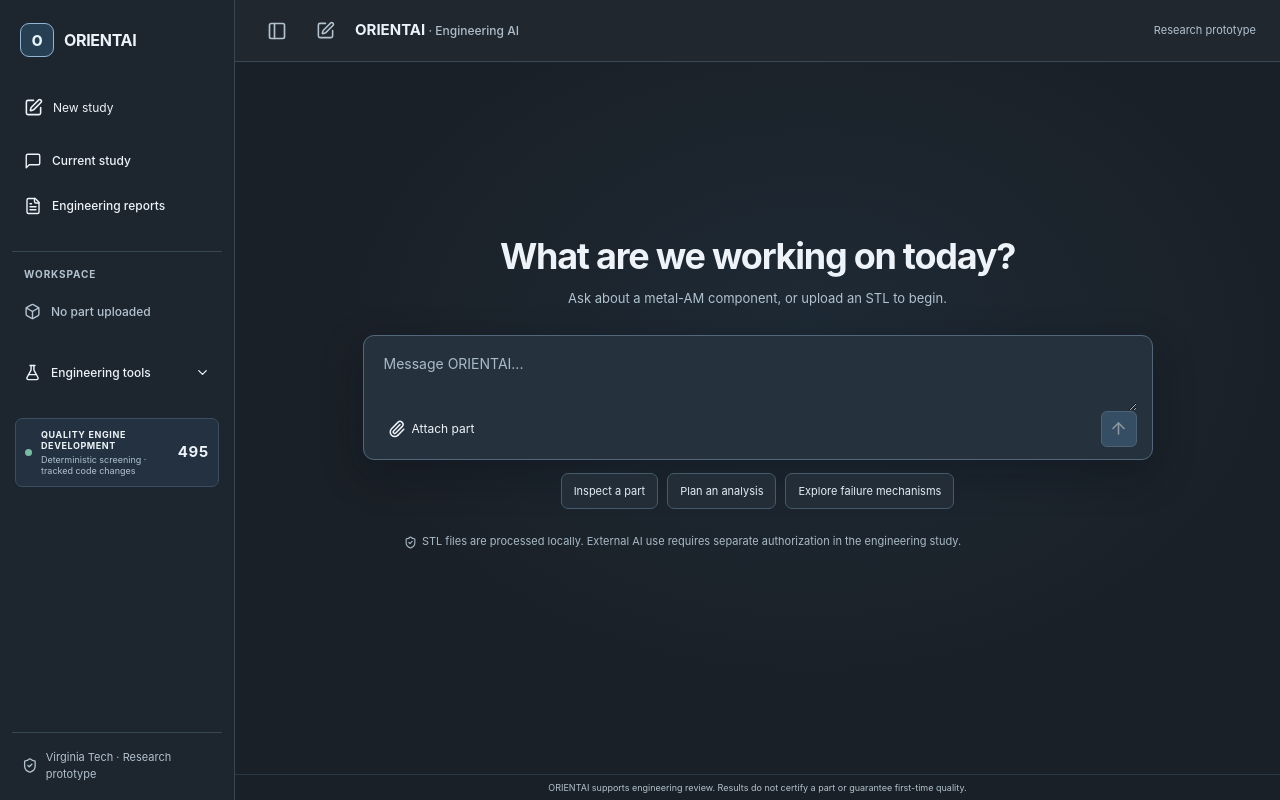
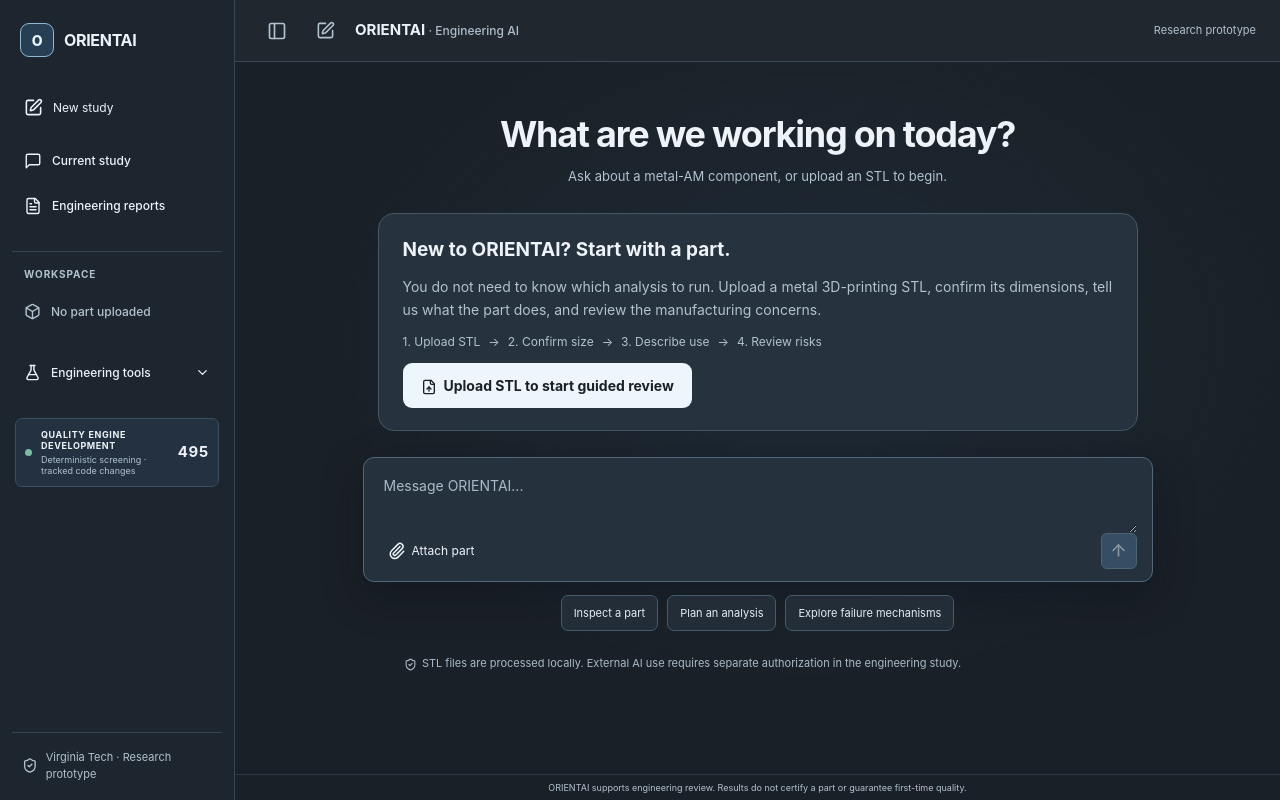
Before and after one commit to Wickey23/boeing-vt-am-first-time-quality, a Next.js app: page / in a window 1280 px wide. Built offline with nearby package versions, Linux system fonts and the light colour scheme.

Commit message:
feat(ux): make guided STL upload the primary landing-page action

```diff
--- a/components/v2/ChatLanding.tsx
+++ b/components/v2/ChatLanding.tsx
@@ -43,6 +43,13 @@ export default function ChatLanding(){
  return <section className="oaHome" aria-label="Start an engineering conversation">
   <h1 className="oaGreeting">What are we working on today?</h1>
   <p className="oaSubGreeting">Ask about a metal-AM component, or upload an STL to begin.</p>
+  <div className="oaGuidedStart" role="region" aria-label="Start a guided part review" style={{width:"min(100%,760px)",border:"1px solid var(--oa-border)",borderRadius:16,padding:"22px 24px",background:"var(--oa-card)",display:"grid",gap:12}}>
+    <strong style={{fontSize:19}}>New to ORIENTAI? Start with a part.</strong>
+    <p style={{fontSize:14,lineHeight:1.6,color:"var(--oa-muted)",margin:0}}>You do not need to know which analysis to run. Upload a metal 3D-printing STL, confirm its dimensions, tell us what the part does, and review the manufacturing concerns.</p>
+    <div style={{display:"flex",flexWrap:"wrap",gap:8,fontSize:12,color:"var(--oa-muted)"}}><span>1. Upload STL</span><span>→</span><span>2. Confirm size</span><span>→</span><span>3. Describe use</span><span>→</span><span>4. Review risks</span></div>
+    <button type="button" disabled={!analysis.ready} onClick={()=>fileInput.current?.click()} style={{justifySelf:"start",padding:"12px 18px",border:0,borderRadius:9,fontWeight:700,fontSize:14,background:"var(--oa-strong)",color:"var(--oa-bg)",cursor:"pointer",maxWidth:"100%"}}><FileUp size={16} style={{verticalAlign:"middle",marginRight:7}}/>Upload STL to start guided review</button>
+    {part&&<p role="status" style={{fontSize:13,margin:0}}>Selected {part.name}. Use the arrow below to enter your study.</p>}
+   </div>
   <div className="oaComposerArea">
    <div className="oaComposer">
     {part&&<div className="oaAttachment">
```
